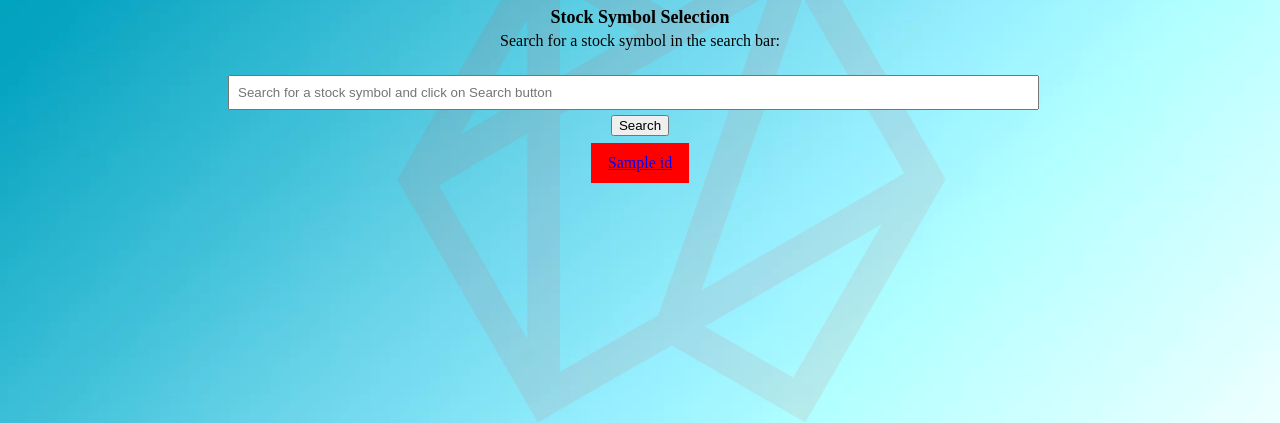
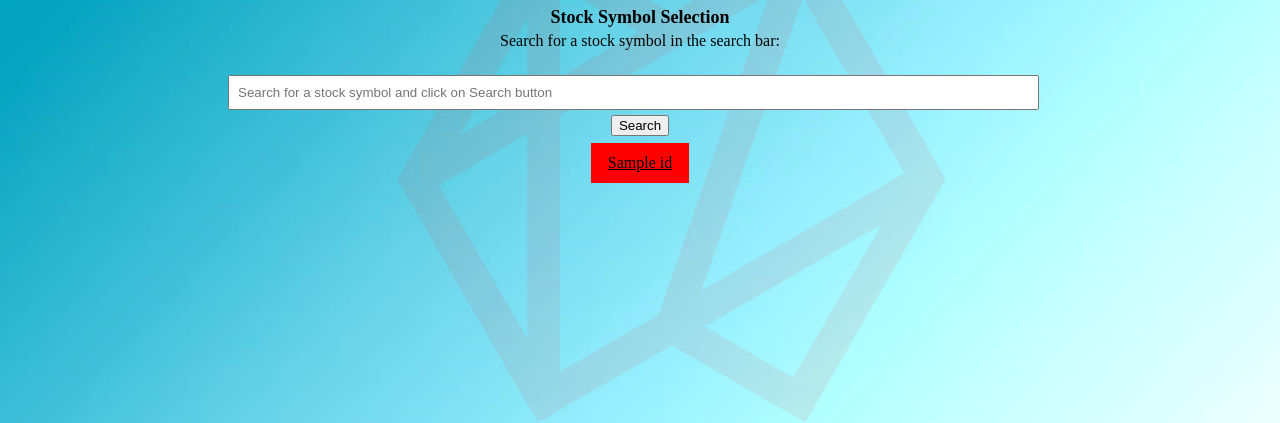
Before and after one commit to manishreddy363/stock_application, a Django app: page /stocksapp/stock_list/ in a window 1280 px wide. Shown: the part 158-581 px from the top of the page. Run offline with Django 4.2, Linux system fonts and the light colour scheme; a user stored in the database is signed in; tables that the repository leaves empty hold one stand-in row (values such as "Sample post").

Commit message:
changed link color to black

```diff
--- a/stocksproject/stocksapp/templates/stock_list.html
+++ b/stocksproject/stocksapp/templates/stock_list.html
@@ -79,7 +79,7 @@
     <div class="stocks-container">
         {% if stocks %}
             {% for stock in stocks %}
-                <a href="{% url 'stock_analysis' stock=stock %}" class="stock">{{ stock }}</a>
+                <a style="color:black;" href="{% url 'stock_analysis' stock=stock %}" class="stock">{{ stock }}</a>
             {% endfor %}
         {% else %}
             <p><b>No such stock that starts with "{{ query }}"</b></p>
```
